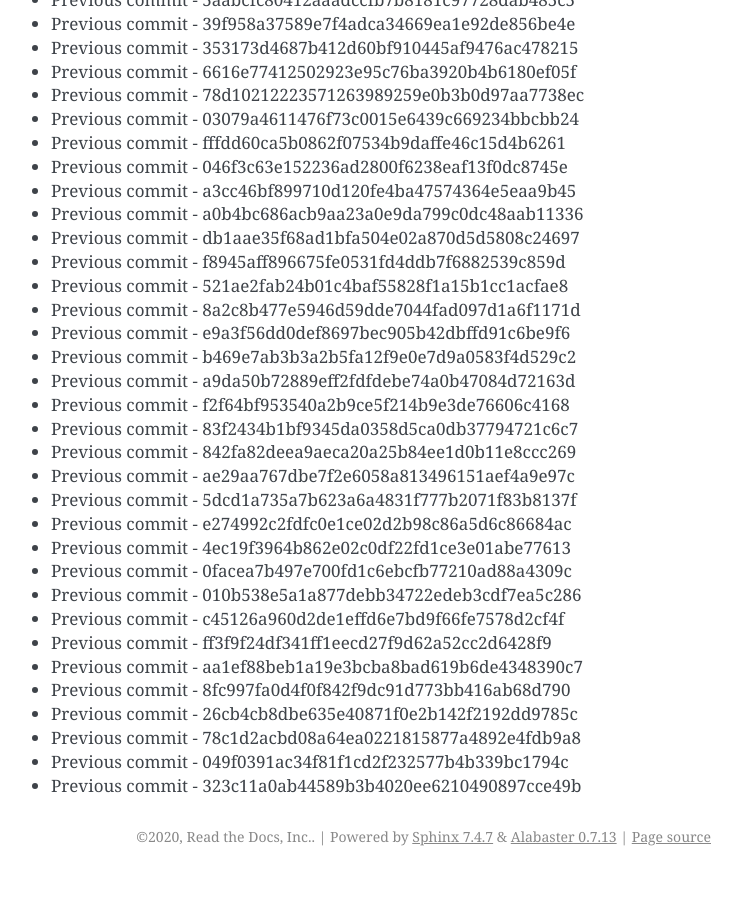
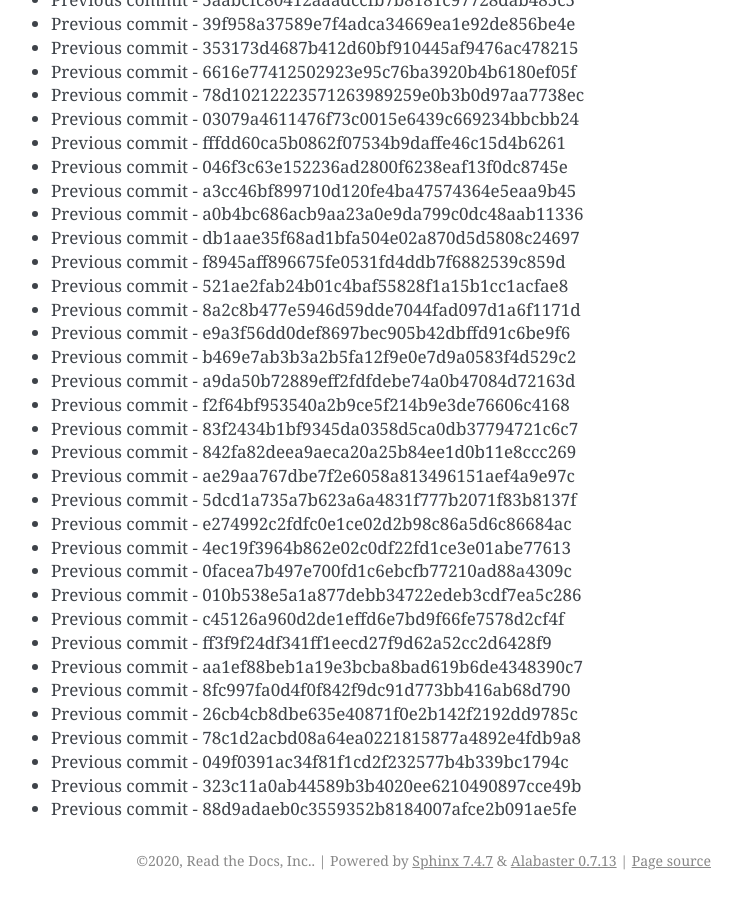
Before and after one commit to readthedocs/rtd-git-stresstest, a Sphinx documentation site: the page built from docs/updates.rst, in a window 1280 px wide and 900 px high, scrolled down 39706 px. Shown: the whole window, without its empty margins (399-1141 px from the left). Built offline with Sphinx 7.4.7, drawn with Linux system fonts in a browser that asks for light colours; before the commit the page ends 40582 px from its top, so only the background shows below that.

Commit message:
Generating commit from previous: 88d9adaeb0c3559352b8184007afce2b091ae5fe

```diff
--- a/docs/updates.rst
+++ b/docs/updates.rst
@@ -1700,3 +1700,4 @@ It can be tested for any performance characteristics.
 * Previous commit - 78c1d2acbd08a64ea0221815877a4892e4fdb9a8
 * Previous commit - 049f0391ac34f81f1cd2f232577b4b339bc1794c
 * Previous commit - 323c11a0ab44589b3b4020ee6210490897cce49b
+* Previous commit - 88d9adaeb0c3559352b8184007afce2b091ae5fe
```
